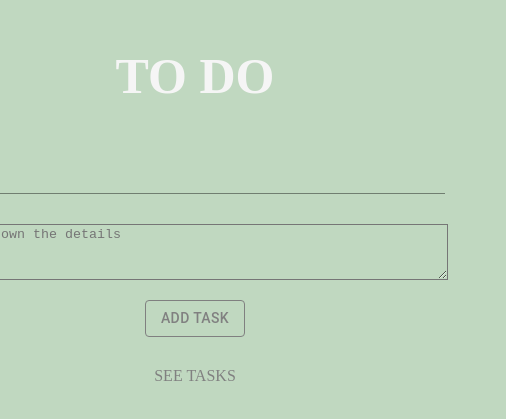
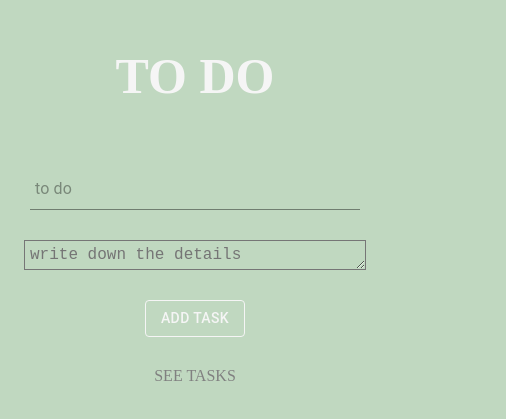
Before and after one commit to zerofille/to_do_vol.2, a React (Create React App) app: page /mytodos in a window 390 px wide. Shown: the part 137-556 px from the top of the page, 506 px wide, since content can reach past the window. Built offline with nearby package versions, Linux system fonts and the light colour scheme; the HTML template or start-up script is replaced by a standard one.

Commit message:
Add responsive styles to Main Page

```diff
--- a/db.json
+++ b/db.json
@@ -1,28 +1,16 @@
 {
   "tasks": [
-    {
-      "id": 1643198244396,
-      "title": "fghjk",
-      "text": "fghjk",
-      "task_status": "done"
-    },
-    {
-      "id": 1643200630358,
-      "title": "fghjk",
-      "text": "fghjk",
-      "task_status": "planned"
-    },
-    {
-      "id": 1643201022681,
-      "title": "sdf",
-      "text": "cvbn",
-      "task_status": "planned"
-    },
     {
       "id": 1643201273983,
       "title": "sdfg",
       "text": "ev vgft gfgyhjjuhkyjt",
       "task_status": "planned"
+    },
+    {
+      "id": 1643214974184,
+      "title": "sdfghjkl",
+      "text": "dfhgjhkj",
+      "task_status": "planned"
     }
   ]
 }
--- a/src/App.tsx
+++ b/src/App.tsx
@@ -4,8 +4,6 @@ import MainPage from './Pages/MainPage/MainPage';
 import TasksPage from './Pages/TaskPage/TasksPage';
 
 function App() {
-
-
   return (
    <Router>
      <Switch>
--- a/src/Components/Task/Task.tsx
+++ b/src/Components/Task/Task.tsx
@@ -43,16 +43,13 @@ const useStyles = makeStyles(theme =>
         },
         radio: {
           [theme.breakpoints.down(415)]: {
-      marginTop: '10px'}
+            marginTop: '10px'
+          }
         },
-    binBtn: {
-      [theme.breakpoints.down(415)]: {
-        // height:"2em",
-        // margin:"5px"
       }
-    }
-  })
-);
+    )
+  )
+;
 
 function Task({id, text, title, task_status}: ITask) {
   const [taskStatus, setStatus] = useState<string>(TaskStatus.Planned);
@@ -66,7 +63,6 @@ function Task({id, text, title, task_status}: ITask) {
     setStatus(e.target.value)
     dispatch(changeStatus({id: id, task_status: e.target.value}))
   }
-
   return (
     <div className="taskWrap">
       <h3 className="title">Task title: {title}</h3>
@@ -77,23 +73,18 @@ function Task({id, text, title, task_status}: ITask) {
         <div className="textWrap">
           <p className="taskText">{text}</p>
         </div>
-
-
         <div className="deleteStatusWrap">
           <Stack direction="row" spacing={2}>
             <IconButton onClick={() => clickHandler()}>
-              <DeleteIcon className={classes.binBtn}/>
+              <DeleteIcon/>
             </IconButton>
           </Stack>
-
           <FormControl>
-
             <RadioGroup
               aria-labelledby="demo-radio-buttons-group-label"
               onChange={(e) => changeHandler(e)}
               value={task_status}
               name="radio-buttons-group"
-
             >
               <div className="radioWrap">
                 <FormControlLabel className={classes.smallRadioButton} value={TaskStatus.Planned}
@@ -116,7 +107,6 @@ function Task({id, text, title, task_status}: ITask) {
           </FormControl>
         </div>
       </div>
-
     </div>
   );
 }
--- a/src/Components/TaskAdder/TaskAdder.sass
+++ b/src/Components/TaskAdder/TaskAdder.sass
@@ -1,10 +1,10 @@
-.MuiInput-root
-  width: 800px
+
 .mainWrapper
   display: flex
   flex-direction: column
   align-items: center
   justify-content: center
+
 .input-row, .formWrap
   display: flex
   flex-direction: column
--- a/src/Components/TaskAdder/TaskAdder.tsx
+++ b/src/Components/TaskAdder/TaskAdder.tsx
@@ -10,15 +10,42 @@ import Input from '@mui/material/Input';
 import TextareaAutosize from '@mui/material/TextareaAutosize';
 import Button from '@mui/material/Button';
 import './TaskAdder.sass'
-
+import { createStyles, makeStyles } from '@material-ui/core/styles';
 
 interface MyFormValues {
   title: string
   text: string
 }
 
+const useStyles = makeStyles(theme =>
+  createStyles({
+      muiInput: {
+        width: '500px',
+        marginTop: '30px',
+        backgroundColor: 'inherit',
+        outline: 'none',
+        fontSize: '1rem',
+        padding: '5px',
+        [theme.breakpoints.down(550)]:
+          {width: '450px'}
+        ,
+        [theme.breakpoints.down(480)]:
+          {width: '330px'}
+        ,
+        [theme.breakpoints.down(360)]:
+          {width: '250px'}
+      },
+      btnMui: {
+        borderColor: 'grey',
+        color: 'grey',
+        marginTop: '30px',
+      }
+    }
+  ))
+
 export const TaskAdder: React.FC = () => {
   const dispatch = useAppDispatch();
+  const classes = useStyles();
 
   const submitHandler = (values: MyFormValues, form: FormApi<MyFormValues, Partial<MyFormValues>>) => {
     dispatch(createTask({
@@ -39,8 +66,8 @@ export const TaskAdder: React.FC = () => {
             <Field name="title">
               {field => (
                 <div className="input-row">
-
-                  <Input {...field.input} type="text" sx={{width: 500, marginTop: 3}} color={'success'}
+                  <Input {...field.input} type="text" className={classes.muiInput}
+                         color={'success'}
                          placeholder="to do"/>
                   {field.meta.touched && field.meta.error && (
                     <span className="error">{field.meta.error}</span>
@@ -55,8 +82,7 @@ export const TaskAdder: React.FC = () => {
                     {...field.input}
                     aria-label="empty textarea"
                     placeholder="write down the details"
-
-                    style={{width: 500, height: 50, background: 'inherit', marginTop: 30, outline: 'none'}}
+                    className={classes.muiInput}
                   />
                   {field.meta.touched && field.meta.error && (
                     <span className="error">{field.meta.error}</span>
@@ -64,14 +90,14 @@ export const TaskAdder: React.FC = () => {
                 </div>
               )}
             </Field>
-            <Button  style={{borderColor: 'grey', color: 'grey', marginTop: 20}} variant="outlined" type="submit">ADD
+            <Button sx={{marginTop: '30px'}} variant="outlined" color={'inherit'}
+                    type="submit">ADD
               TASK</Button>
           </div>
         </form>
       }
       }
       />
-
     </div>
   );
 }
--- a/src/Pages/MainPage/MainPage.tsx
+++ b/src/Pages/MainPage/MainPage.tsx
@@ -8,19 +8,15 @@ import 'react-toastify/dist/ReactToastify.css';
 
 
 function MainPage() {
-
   return (
     <div className="mainWrap">
-
       <h1 className="heading">TO DO</h1>
-      <ToastContainer/>
+      <ToastContainer autoClose={1500}/>
       <TaskAdder/>
       <Link className="link" href="/#/mytodos" underline="hover">
         {'SEE TASKS'}
       </Link>
-
     </div>
   );
 }
-
 export default withRouter(MainPage);
--- a/src/Pages/TaskPage/TasksPage.tsx
+++ b/src/Pages/TaskPage/TasksPage.tsx
@@ -7,7 +7,7 @@ import Button from '@mui/material/Button';
 import { createTheme, ThemeProvider } from '@mui/material/styles'
 import { grey } from '@mui/material/colors';
 import { ToastContainer } from 'react-toastify';
-import { useAppSelector } from '../../app/hooks'
+
 
 function TasksPage() {
 
@@ -20,15 +20,13 @@ function TasksPage() {
   });
   return (
     <div className="wrapper">
-
-      <ToastContainer/>
+      <ToastContainer autoClose={1500}/>
       <Link className="link" href="/" underline="none">
         <ThemeProvider theme={theme}>
           <Button sx={{margin: 3}} size="large" variant="outlined">{'ADD TASK'}</Button>
         </ThemeProvider>
       </Link>
       <TasksList/>
-
     </div>
   );
 }
--- a/src/utils/validation.ts
+++ b/src/utils/validation.ts
@@ -12,7 +12,7 @@ interface MyFormValues {
 export const validationSchema = yup.object({
   title: yup
   .string()
-  .matches(/^.{3,1000gt}$/, 'You need to write something longer than 2 symbols')
+  .matches(/^.{3,1000}$/, 'You need to write something longer than 2 symbols')
   .required("required field"),
   text: yup
   .string()
```
Lines whose indentation alone changed are shown as unchanged.
